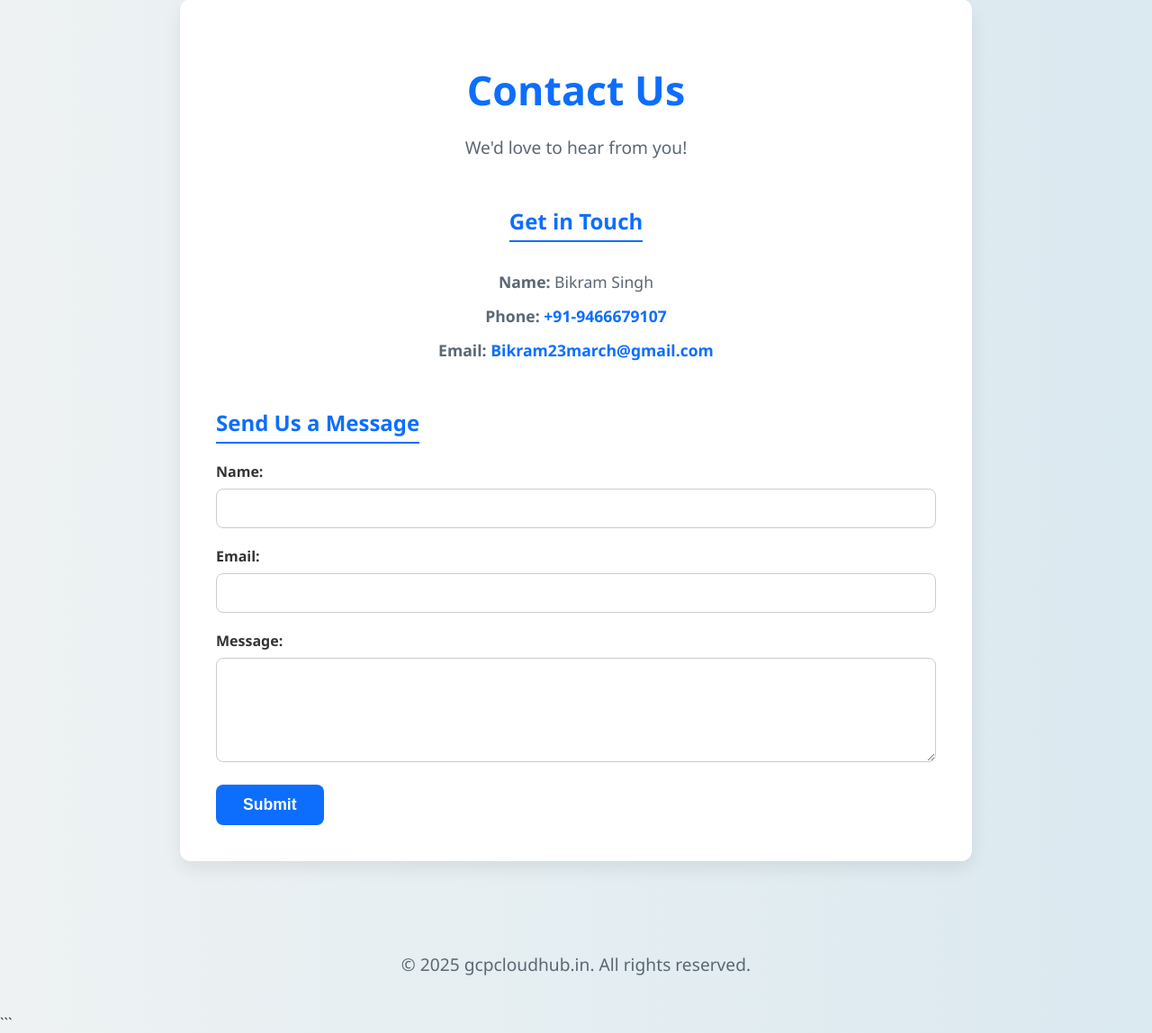
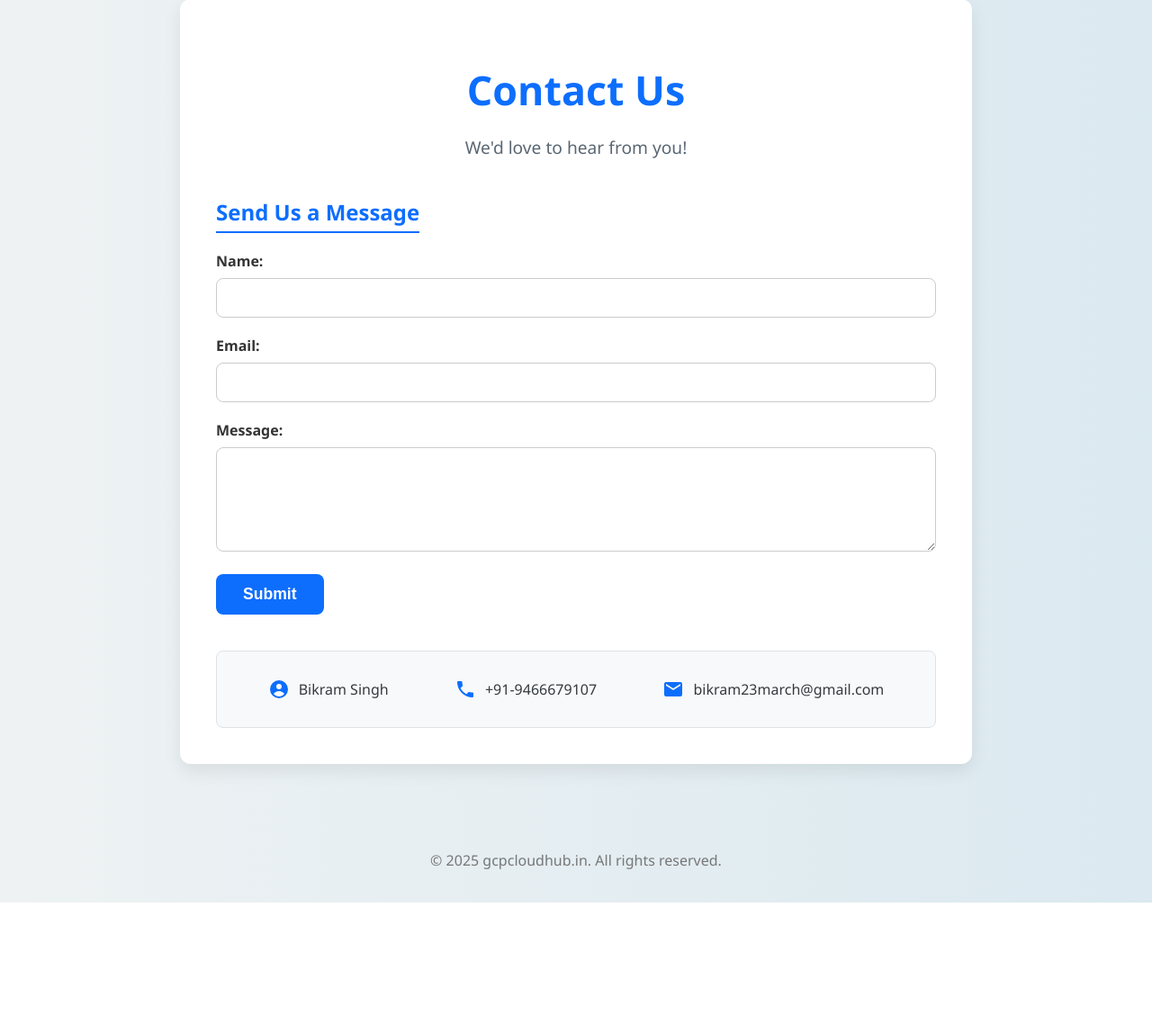
Before and after one commit to bikram-singh/Deploy-Python-Static-WebSite-to-GCS, a Flask app: page /contact in a window 1280 px wide. Shown: the part 131-1279 px from the top of the page at 90% size. After the commit the page ends 1134 px from the top, so only its background shows below. Run offline with Flask 3, Linux system fonts and the light colour scheme.

Commit message:
Update contact.html

````diff
--- a/templates/contact.html
+++ b/templates/contact.html
@@ -64,91 +43,67 @@
         }
 
         /* --- Heading Styling --- */
-        h1, h2 {
-            color: #0d6efd;
-        }
+        h1, h2 { color: #0d6efd; }
+        h1 { font-size: 2.8em; margin-bottom: 10px; }
+        h2 { margin-bottom: 20px; border-bottom: 2px solid #0d6efd; display: inline-block; padding-bottom: 5px; }
 
-        h1 {
-            font-size: 2.8em;
-            margin-bottom: 10px;
-        }
-
-        h2 {
-            margin-top: 30px;
-            border-bottom: 2px solid #0d6efd;
-            display: inline-block;
-            padding-bottom: 5px;
-        }
-
-        /* --- Paragraph and Contact Info Styling --- */
-        p {
-            font-size: 1.2em;
-            color: #5a6773;
-            line-height: 1.6;
-        }
-
-        .contact-details p {
-            font-size: 1.1em;
-            margin: 10px 0;
-        }
-
-        .contact-details a {
-            color: #0d6efd;
-            text-decoration: none;
-            font-weight: bold;
-        }
-        .contact-details a:hover {
-            text-decoration: underline;
-        }
+        /* --- Intro Paragraph Styling --- */
+        .intro-text { font-size: 1.2em; color: #5a6773; line-height: 1.6; }
 
         /* --- Form Styling --- */
-        form {
-            margin-top: 20px;
-            text-align: left; /* Align form elements to the left */
-        }
-
-        form label {
-            display: block;
-            margin-bottom: 8px;
-            font-weight: bold;
-            color: #333;
-        }
-
+        form { text-align: left; }
+        form label { display: block; margin-bottom: 8px; font-weight: bold; color: #333; }
         form input[type="text"],
         form input[type="email"],
         form textarea {
-            width: 100%;
-            padding: 12px;
-            margin-bottom: 20px;
-            border: 1px solid #ccc;
+            width: 100%; padding: 12px; margin-bottom: 20px; border: 1px solid #ccc;
+            border-radius: 8px; box-sizing: border-box; font-size: 1em;
+        }
+        form input[type="submit"] {
+            background-color: #0d6efd; color: white; padding: 12px 30px; border: none;
+            border-radius: 8px; cursor: pointer; font-size: 1.1em; font-weight: bold; transition: background-color 0.3s;
+        }
+        form input[type="submit"]:hover { background-color: #0a58ca; }
+
+        /* --- Contact Info Container (Horizontal) --- */
+        .contact-info-container {
+            display: flex;
+            justify-content: space-around;
+            align-items: center;
+            flex-wrap: wrap; /* Allows items to wrap on smaller screens */
+            margin-top: 40px;
+            padding: 20px;
+            background-color: #f8f9fa;
             border-radius: 8px;
-            box-sizing: border-box; /* Important for padding and width */
-            font-size: 1em;
+            border: 1px solid #dee2e6;
         }
 
-        form input[type="submit"] {
-            background-color: #0d6efd;
-            color: white;
-            padding: 12px 30px;
-            border: none;
-            border-radius: 8px;
-            cursor: pointer;
-            font-size: 1.1em;
-            font-weight: bold;
-            transition: background-color 0.3s;
+        /* --- Individual Contact Item (Icon + Text) --- */
+        .contact-item {
+            display: flex;
+            align-items: center;
+            margin: 10px 15px; /* Provides spacing */
         }
 
-        form input[type="submit"]:hover {
-            background-color: #0a58ca;
+        /* --- Icon Styling --- */
+        .contact-item svg {
+            width: 24px;
+            height: 24px;
+            margin-right: 10px;
+            fill: #0d6efd; /* Blue icon color */
         }
 
-        /* --- Footer Styling (Matches other pages) --- */
-        footer {
-            text-align: center;
-            padding: 20px;
-            margin-top: 40px;
-            color: #777;
+        /* --- Contact Text Styling --- */
+        .contact-item span, .contact-item a {
+            font-size: 1em; /* Smaller font size */
+            color: #343a40;
+            text-decoration: none;
+            font-weight: 500;
         }
+        .contact-item a:hover { text-decoration: underline; }
+
+        /* --- Footer Styling --- */
+        footer { text-align: center; padding: 20px; margin-top: 40px; color: #777; }
     </style>
 </head>
 <body>
@@ -166,14 +120,7 @@
 
     <main>
         <h1>Contact Us</h1>
-        <p>We'd love to hear from you!</p>
-
-        <div class="contact-details">
-            <h2>Get in Touch</h2>
-            <p><strong>Name:</strong> Bikram Singh</p>
-            <p><strong>Phone:</strong> <a href="tel:+919466679107">+91-9466679107</a></p>
-            <p><strong>Email:</strong> <a href="mailto:Bikram23march@gmail.com">Bikram23march@gmail.com</a></p>
-        </div>
+        <p class="intro-text">We'd love to hear from you!</p>
 
         <form action="#" method="post">
             <h2>Send Us a Message</h2>
@@ -188,10 +135,29 @@
 
             <input type="submit" value="Submit">
         </form>
+
+        <div class="contact-info-container">
+            <div class="contact-item">
+                <!-- Male/User Icon -->
+                <svg xmlns="http://www.w3.org/2000/svg" viewBox="0 0 24 24"><path d="M12,2A10,10,0,0,0,2,12A10,10,0,0,0,12,22A10,10,0,0,0,22,12A10,10,0,0,0,12,2Zm0,4A3,3,0,0,1,15,9A3,3,0,0,1,12,12A3,3,0,0,1,9,9A3,3,0,0,1,12,6Zm0,14C9.67,20,7.5,18.83,6,17.07C7.5,15.17,10.17,14,12,14S16.5,15.17,18,17.07C16.5,18.83,14.33,20,12,20Z"/></svg>
+                <span>Bikram Singh</span>
+            </div>
+            <div class="contact-item">
+                <!-- Phone Icon -->
+                <svg xmlns="http://www.w3.org/2000/svg" viewBox="0 0 24 24"><path d="M6.62,10.79C8.06,13.62 10.38,15.94 13.21,17.38L15.41,15.18C15.69,14.9 16.08,14.82 16.43,14.93C17.55,15.3 18.75,15.5 20,15.5A1,1,0,0,1,21,16.5V20A1,1,0,0,1,20,21A17,17,0,0,1,3,4A1,1,0,0,1,4,3H7.5A1,1,0,0,1,8.5,4C8.5,5.25 8.7,6.45 9.07,7.57C9.18,7.92 9.1,8.31 8.82,8.59L6.62,10.79Z"/></svg>
+                <a href="tel:+919466679107">+91-9466679107</a>
+            </div>
+            <div class="contact-item">
+                <!-- Email Icon -->
+                <svg xmlns="http://www.w3.org/2000/svg" viewBox="0 0 24 24"><path d="M20,4H4A2,2,0,0,0,2,6V18A2,2,0,0,0,4,20H20A2,2,0,0,0,22,18V6A2,2,0,0,0,20,4Zm0,4L12,13L4,8V6L12,11L20,6V8Z"/></svg>
+                <!-- CORRECTED EMAIL -->
+                <a href="mailto:bikram23march@gmail.com">bikram23march@gmail.com</a>
+            </div>
+        </div>
     </main>
 
     <footer>
         <p>&copy; 2025 gcpcloudhub.in. All rights reserved.</p>
     </footer>
 </body>
-</html>```
+</html>
````
Also changed, not shown: other parts of templates/contact.html (+8 -30 lines).
